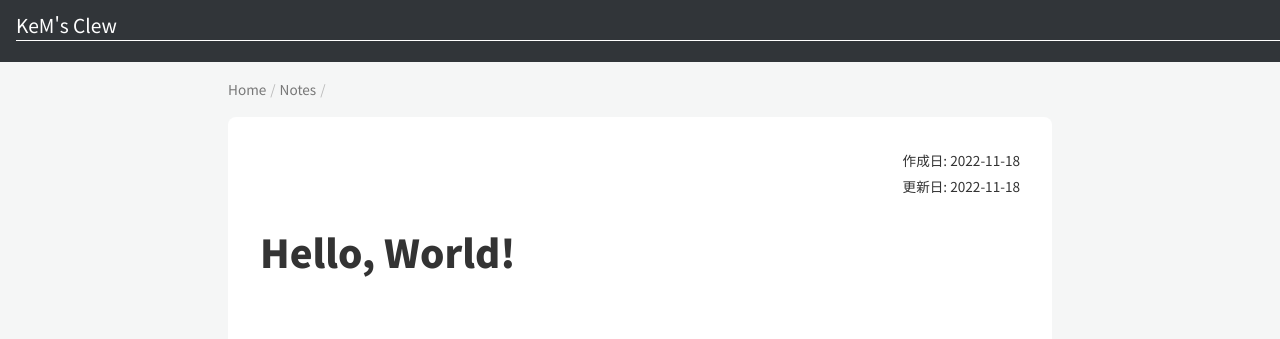
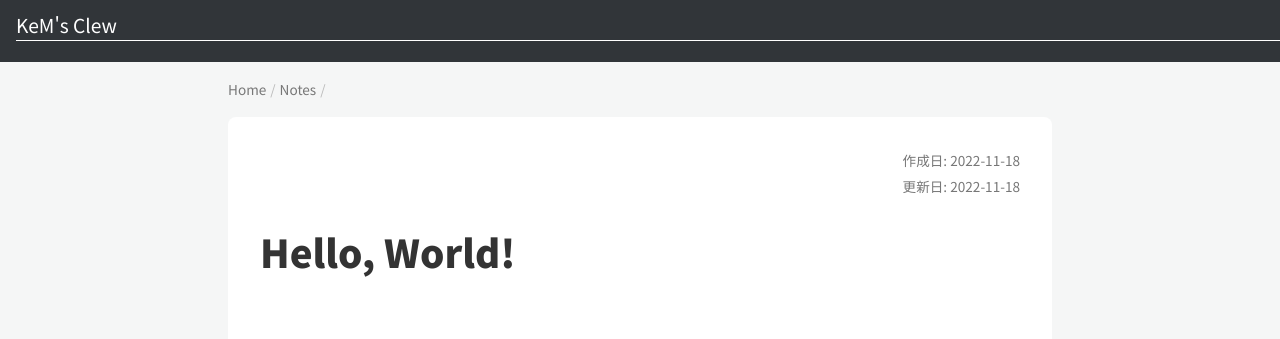
Before and after one commit to kenkenpa198/kems-clew.net, a Jekyll site: the page built from docs/_posts/2022-11-18-hello-world.md, in a window 1280 px wide. Shown: the top 339 px of the page. Built offline with Jekyll 4.4.1, drawn with Linux system fonts in a browser that asks for light colours; nearby versions of some CDN libraries; library files that are not in the unit come from our copies.

Commit message:
[update]Note のタイムスタンプを灰色に変更

```diff
--- a/docs/css/style.css
+++ b/docs/css/style.css
@@ -621,6 +621,7 @@ body#note {
 #note .timestamp {
     margin-top: 0;
     margin-bottom: 2rem;
+    color: var(--color-text-gray);
     list-style: none;
 }
 
```
